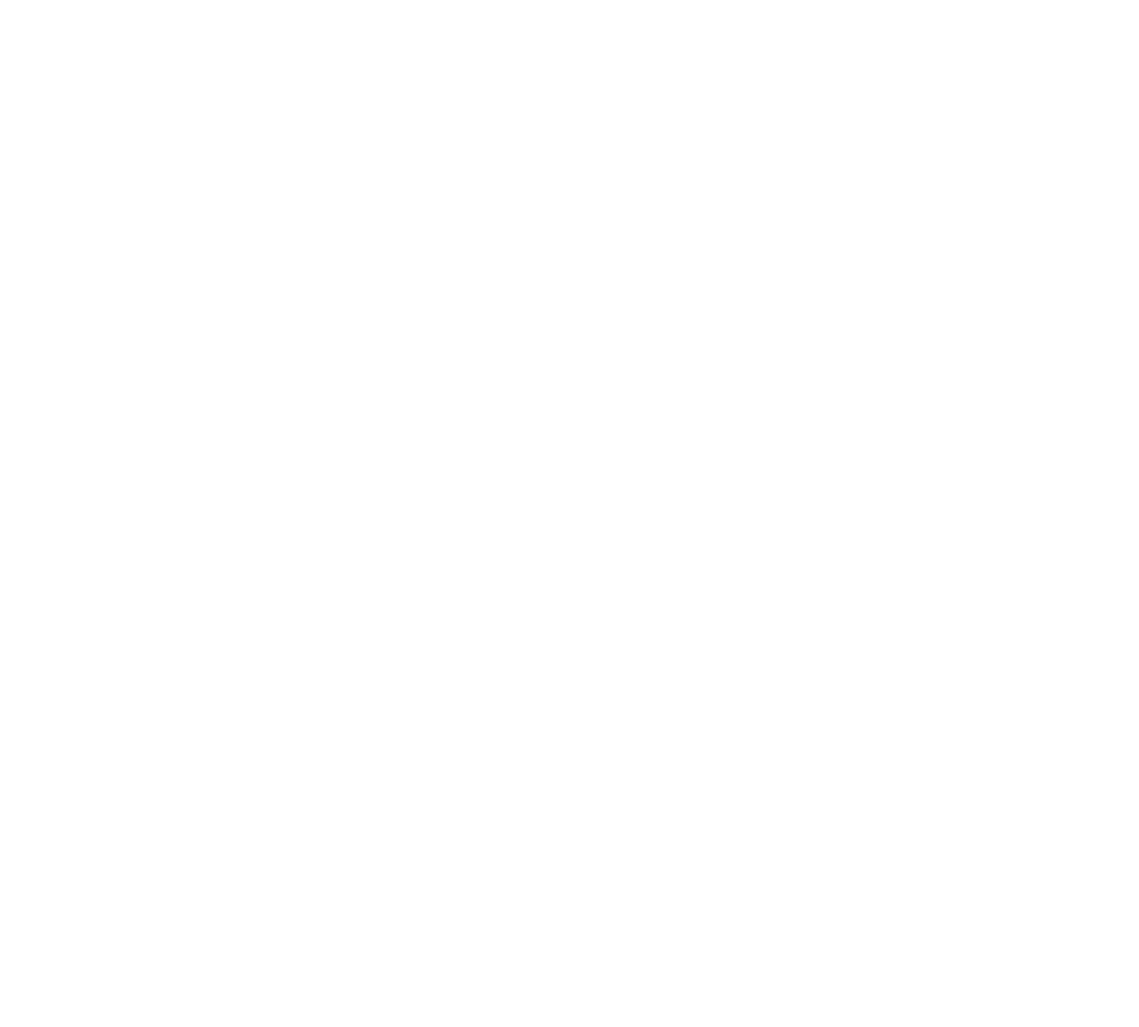
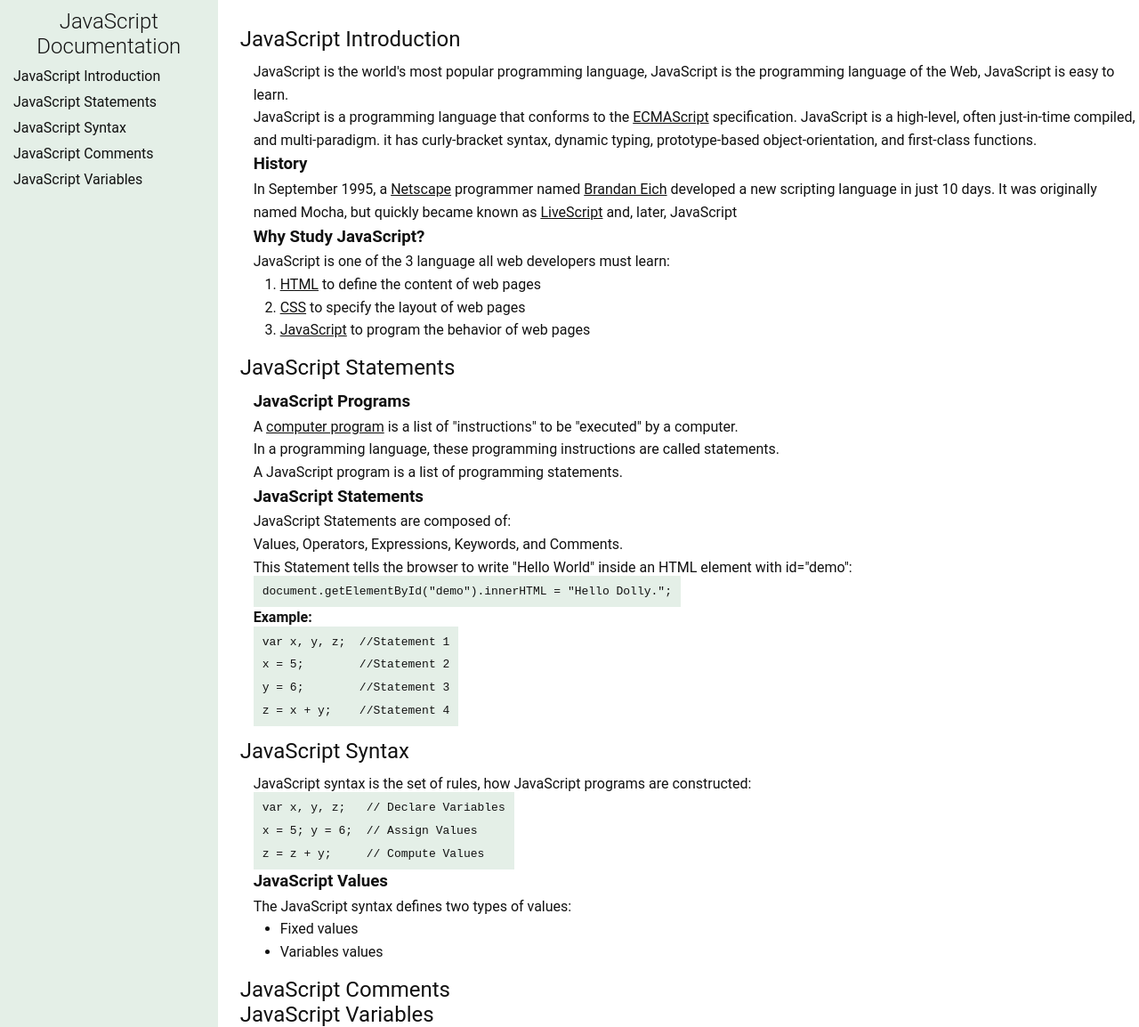
Before and after one commit to ranggakorompis/technical-documentation-page, a plain HTML site: page index.html in a window 1280 px wide. Shown: the whole page at 89% size. Before the commit the page ends 800 px from the top, so only its background shows below. Drawn offline with Linux system fonts and the light colour scheme.

Commit message:
proses pembuatan technical doc page (on-progress)

```diff
--- a/index.html
+++ b/index.html
@@ -5,22 +5,84 @@
     <meta http-equiv="X-UA-Compatible" content="IE=edge">
     <meta name="viewport" content="width=device-width, initial-scale=1.0">
     <link rel="stylesheet" href="style.css">
-    <title>Technical Documentation Page | FCC</title>
+    <link rel="preconnect" href="https://fonts.gstatic.com">
+    <title>JavaScript Technical Documentation Page | FCC</title>
 </head>
 <body>
     <!-- fcc test -->
     <script src="https://cdn.freecodecamp.org/testable-projects-fcc/v1/bundle.js"></script>
 
     <!-- navbar -->
-    <nav id="nav-bar"></nav>
+    <nav id="navbar">
+    <header class="nav-title">JavaScript Documentation</header>
+        <div id="link-box">
+            <a href="#JavaScript_Introduction" class="nav-link">JavaScript Introduction</a>
+            <a href="#JavaScript_Statements" class="nav-link">JavaScript Statements</a>
+            <a href="#JavaScript_Syntax" class="nav-link">JavaScript Syntax</a>
+            <a href="#JavaScript_Comments" class="nav-link">JavaScript Comments</a>
+            <a href="#JavaScript_Variables" class="nav-link">JavaScript Variables</a>
+        </div>
+    </nav>
+    <!-- </header> -->
 
     <!-- main -->
     <main id="main-doc">
-        <section id="main-section"></section>
-        <section id="main-section"></section>
-        <section id="main-section"></section>
-        <section id="main-section"></section>
-        <section id="main-section"></section>
+        <section class="main-section" id="JavaScript_Introduction">
+            <header>JavaScript Introduction</header>
+            <article>
+                <p>JavaScript is the world's most popular programming language, JavaScript is the programming language of the Web, JavaScript is easy to learn.</p>
+                <p>JavaScript is a programming language that conforms to the <a href="">ECMAScript</a> specification. JavaScript is a high-level, often just-in-time compiled, and multi-paradigm. it has curly-bracket syntax, dynamic typing, prototype-based object-orientation, and first-class functions.</p>
+                <h3>History</h3>
+                <p>In September 1995, a <a href="">Netscape</a> programmer named <a href="">Brandan Eich</a> developed a new scripting language in just 10 days. It was originally named Mocha, but quickly became known as <a href="">LiveScript</a> and, later, JavaScript</p>
+                <h3>Why Study JavaScript?</h3>
+                <p>JavaScript is one of the 3 language all web developers must learn:</p>
+                <ol>
+                    <li><a href="">HTML</a> to define the content of web pages</li>
+                    <li><a href="">CSS</a> to specify the layout of web pages</li>
+                    <li><a href="">JavaScript</a> to program the behavior of web pages</li>
+                </ol>
+            </article>
+        </section>
+        <section class="main-section" id="JavaScript_Statements">
+            <header>JavaScript Statements</header>
+            <article>
+                <h3>JavaScript Programs</h3>
+                <p>A <a href="">computer program</a> is a list of "instructions" to be "executed" by a computer.</p>
+                <p>In a programming language, these programming instructions are called statements.</p>
+                <p>A JavaScript program is a list of programming statements.</p>
+                <h3>JavaScript Statements</h3>
+                <p>JavaScript Statements are composed of:</p>
+                <p>Values, Operators, Expressions, Keywords, and Comments.</p>
+                <p>This Statement tells the browser to write "Hello World" inside an HTML element with id="demo":</p>
+                <pre><code>document.getElementById("demo").innerHTML = "Hello Dolly.";</code></pre>
+                <h4>Example:</h4>
+                <pre><code>var x, y, z;  //Statement 1</code></pre>
+                <pre><code>x = 5;        //Statement 2</code></pre>
+                <pre><code>y = 6;        //Statement 3</code></pre>
+                <pre><code>z = x + y;    //Statement 4</code></pre>
+            </article>
+        </section>
+        <section class="main-section" id="JavaScript_Syntax">
+            <header>JavaScript Syntax</header>
+            <article>
+                <p>JavaScript syntax is the set of rules, how JavaScript programs are constructed:</p>
+                <pre><code>var x, y, z;   // Declare Variables</code></pre>
+                <pre><code>x = 5; y = 6;  // Assign Values    </code></pre>
+                <pre><code>z = z + y;     // Compute Values   </code></pre>
+                <h3>JavaScript Values</h3>
+                <p>The JavaScript syntax defines two types of values:</p>
+                <ul>
+                    <li>Fixed values</li>
+                    <li>Variables values</li>
+                </ul>
+            </article>
+        </section>
+        <section class="main-section" id="JavaScript_Comments">
+            <header>JavaScript Comments</header>
+        </section>
+        <section class="main-section" id="JavaScript_Variables">
+            <header>JavaScript Variables</header>
+        </section>
     </main>
 </body>
 </html>
--- a/style.css
+++ b/style.css
@@ -1,8 +1,12 @@
 /* basic style */
 :root {
+  /* color */
   --bg-color: #e4efe7;
+  --bg-color-thin: #c0c9c2;
   --font-color: rgb(17, 17, 17);
 }
+
+@import url("https://fonts.googleapis.com/css2?family=Roboto:wght@100&display=swap");
 
 * {
   margin: 0;
@@ -12,4 +16,82 @@
 
 body {
   color: var(--font-color);
+  font-family: "Roboto", sans-serif;
 }
+
+a:link,
+a:visited {
+  text-decoration: none;
+  color: var(--font-color);
+}
+
+/* header */
+header {
+  font-size: 1.5rem;
+}
+
+/* navbar */
+#navbar {
+  background-color: var(--bg-color);
+  padding: 10px;
+}
+
+#link-box {
+  display: flex;
+  flex-direction: column;
+  margin-top: 5px;
+}
+
+.nav-title {
+  font-weight: 300;
+  text-align: center;
+}
+
+.nav-link {
+  padding: 5px;
+}
+
+.nav-link:hover,
+.nav-link:active {
+  width: 100%;
+  background-color: var(--bg-color-thin);
+}
+
+/* main */
+#main-doc {
+  width: 100%;
+  padding-left: 25px;
+  padding-top: 30px;
+}
+
+#main-doc a {
+  text-decoration: underline;
+}
+
+#main-doc article {
+  padding-left: 15px;
+  padding-top: 10px;
+  padding-bottom: 15px;
+  line-height: 1.6;
+}
+
+#main-doc pre {
+  margin: 5px auto;
+}
+
+#main-doc code {
+  background-color: var(--bg-color);
+  padding: 10px;
+}
+
+#main-doc ol,
+#main-doc ul {
+  padding-left: 30px;
+}
+
+/* responsive breakpoints */
+@media screen and (min-width: 815px) {
+  body {
+    display: flex;
+  }
+}
```
